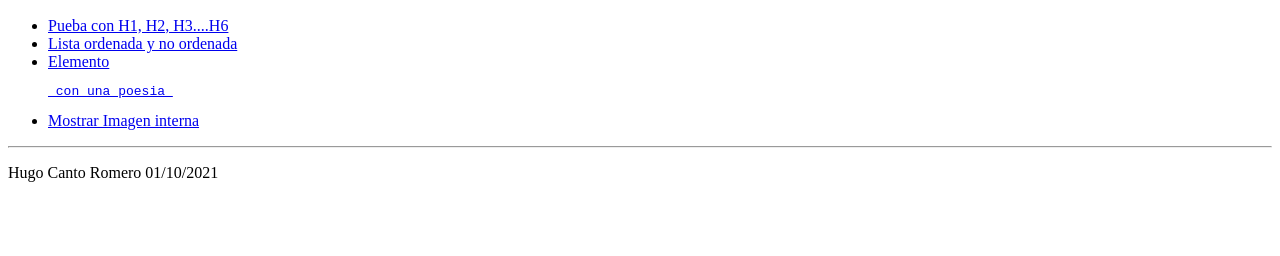
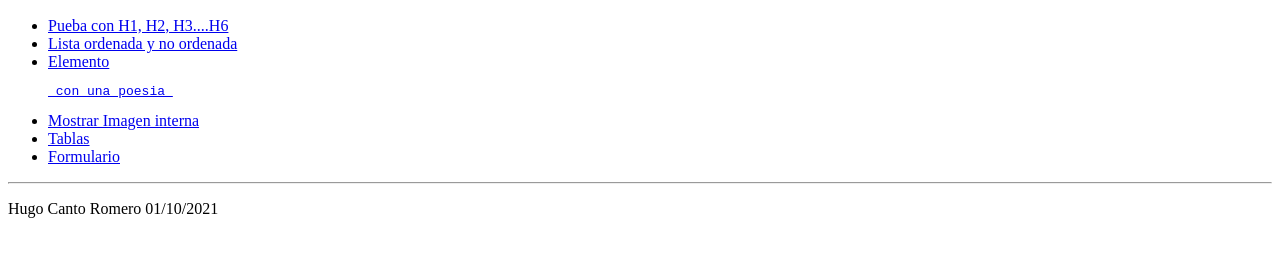
Before and after one commit to Hcanrom1312/Hcanrom1312.github.io, a plain HTML site: page index.html in a window 1280 px wide. Shown: the part 518-774 px from the top of the page. Drawn offline with Linux system fonts and the light colour scheme.

Commit message:
Add files via upload

```diff
--- a/index.html
+++ b/index.html
@@ -26,6 +26,8 @@
 			<li> <a href="EJ2.html">Lista ordenada y no ordenada </a> </li>
 			<li> <a href="EJ3.html">Elemento <pre> con una poesia </a> </li>
 			<li> <a href="EJ4.html">Mostrar Imagen interna </a> </li>
+			<li> <a href="EJercicioTABLAS.html">Tablas </a> </li>
+			<li> <a href="Formulario_HTML.html">Formulario </a> </li>
 		</ul>
 	</section>
 
```
